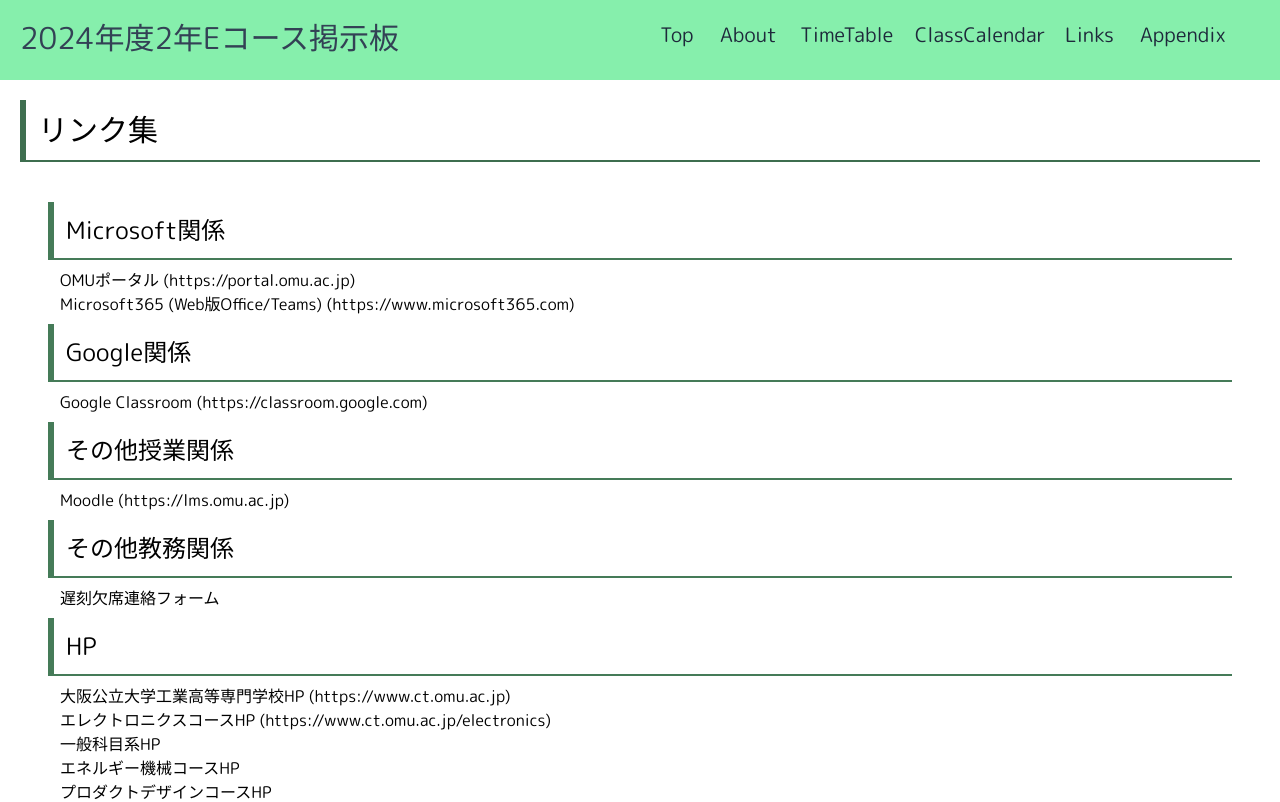
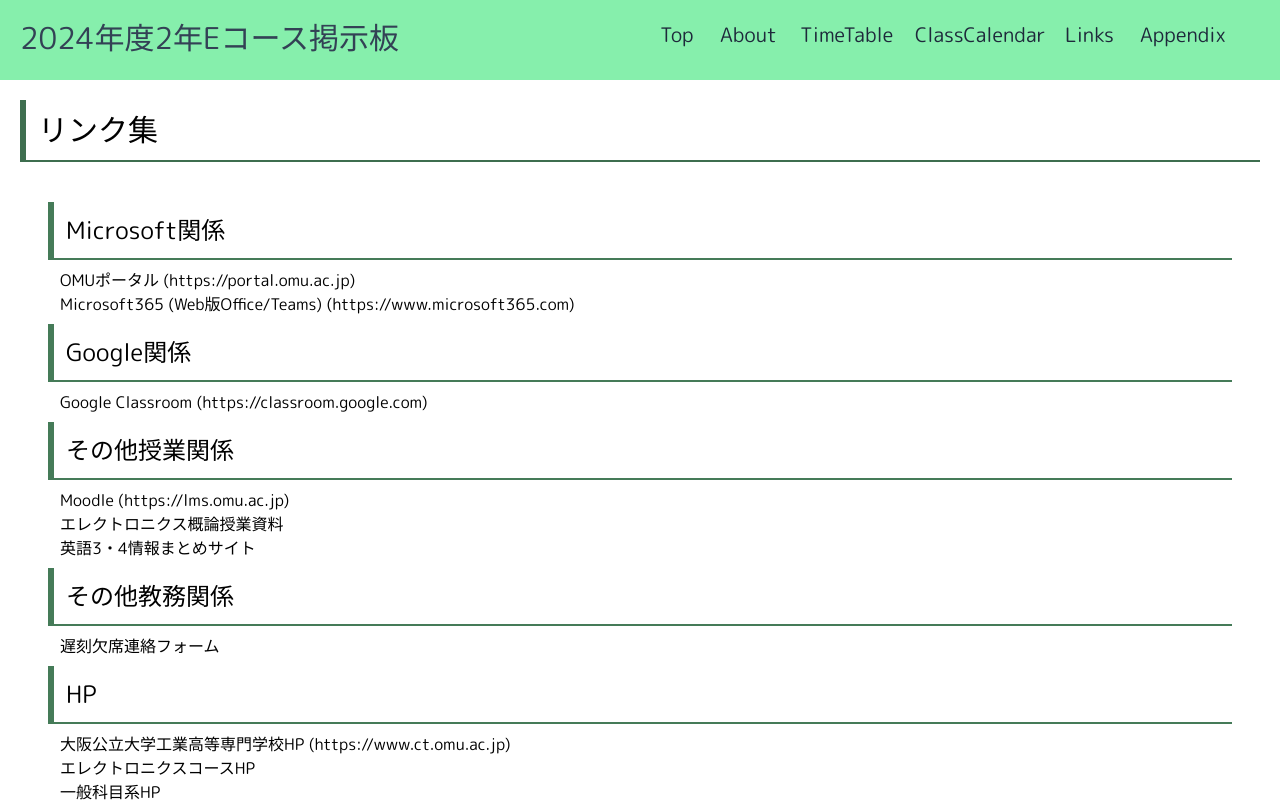
Before and after one commit to yoshi441/timetable-2024-1-4, a Next.js app: page /links in a window 1280 px wide. Shown: the top 802 px of the page. Built offline with nearby package versions, Linux system fonts and the light colour scheme.

Commit message:
update 8 files and create 1 file

```diff
--- a/src/app/links/page.tsx
+++ b/src/app/links/page.tsx
@@ -30,6 +30,8 @@ const Links = () => {
                 <Midashi>その他授業関係</Midashi>
                 <ul className="pl-5">
                     <li><a href="https://lms.omu.ac.jp">Moodle (https://lms.omu.ac.jp)</a></li>
+                    <li><a href="https://www.ct.omu.ac.jp/pect-lab/lecture/">エレクトロニクス概論授業資料</a></li>
+                    <li><a href="https://tin-straw-281.notion.site/3-4_-206d780bd02b449aa57f5c8986529d64?pvs=4&classId=62d8cd25-d9bb-41ee-9415-08e1f8eacbbe">英語3・4情報まとめサイト</a></li>
                 </ul>
                 <Midashi>その他教務関係</Midashi>
                 <ul className="pl-5">
@@ -38,7 +40,7 @@ const Links = () => {
                 <Midashi>HP</Midashi>
                 <ul className="pl-5">
                     <li><a href="https://www.ct.omu.ac.jp">大阪公立大学工業高等専門学校HP (https://www.ct.omu.ac.jp)</a></li>
-                    <li><a href="https://www.ct.omu.ac.jp/electronics/">エレクトロニクスコースHP (https://www.ct.omu.ac.jp/electronics)</a></li>
+                    <li><a href="https://www.ct.omu.ac.jp/electronics/">エレクトロニクスコースHP</a></li>
                     <li><a href="https://www.ct.omu.ac.jp/liberal-arts/">一般科目系HP</a></li>
                     <li><a href="https://www.ct.omu.ac.jp/ene-mecha/">エネルギー機械コースHP</a></li>
                     <li><a href="https://www.ct.omu.ac.jp/product-dsgn/">プロダクトデザインコースHP</a></li>
--- a/src/components/header.tsx
+++ b/src/components/header.tsx
@@ -5,7 +5,7 @@ import Link from 'next/link'
 const Header = () => {
   return(
     <>
-      <div className={"bg-green-300 h-20 p-5 text-xl grid grid-init-pc"}>
+      <div className={"bg-green-300 h-20 p-5 text-xl grid grid-init-pc"}> {/** ここの "bg-green-300" のgreenを置き換えると他コースに対応可 */}
         <h1 className={"text-3xl text-slate-700"}>
           <Link href={"/"}>2024年度2年Eコース掲示板</Link>
         </h1>
--- a/src/components/header_mobile.tsx
+++ b/src/components/header_mobile.tsx
@@ -8,7 +8,7 @@ const HeaderMobile = () => {
     const [drawerOpened, setDrawerOpened] = useState(false)
   return(
     <>
-      <div className={"bg-green-300 h-20 p-5 text-xl w-full "} onClick={() => {setDrawerOpened(true)}}>
+      <div className={"bg-green-300 h-20 p-5 text-xl w-full "} onClick={() => {setDrawerOpened(true)}}>{/** ここのbg-green-300を他の色に変更するとコース変更 */}
         <h1 className={"text-2xl text-slate-700"}>
           2024年度2年Eコース掲示板
         </h1>
--- a/src/components/timetable.jsx
+++ b/src/components/timetable.jsx
@@ -4,7 +4,7 @@ import timetable from "./timetable_data";
 
 
 const TimeTable = () => {
-    const[cource,setCource] = useState("e");
+    const[cource,setCource] = useState("e"); {/**ここのeを書き換えることでデフォルト表示コースを変更可能 */}
     let timetable_data = []
     return (
         <>
--- a/src/components/timetable_2day.jsx
+++ b/src/components/timetable_2day.jsx
@@ -22,7 +22,7 @@ const TimeTable2 = (props) => {
   };
   console.log(weekday)
   let daytimetable = [];
-  timetable["early_period"]["e"][weekday].map((item) => {
+  timetable["early_period"]["e"][weekday].map((item) => { {/**ここのeを書き換えると他コースの時間割を出力 */}
     return(
       daytimetable.push(item)
     );
--- a/src/styles/link.css
+++ b/src/styles/link.css
@@ -1,3 +1,3 @@
 a:hover{
-    border-bottom: 2px solid #86efac;
+    border-bottom: 2px solid #86efac;  /*ここのカラーコードを変更するとホバー時の下線の色を変更可能 */
 }
--- a/src/styles/title.css
+++ b/src/styles/title.css
@@ -6,3 +6,6 @@
     border-left: 6px solid #457b58;
     border-bottom: 2px solid #457b58;
 }
+
+/*このファイルの4箇所のカラーコードを変更すると見出しのラインの色が変更される
+なお、上半分が見出し、下半分が小見出し*/
```
Also changed, not shown: 2 other files (tests, documents, lock files or other folders).
